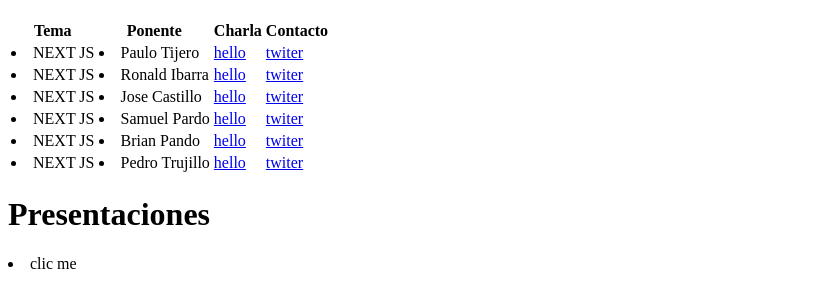
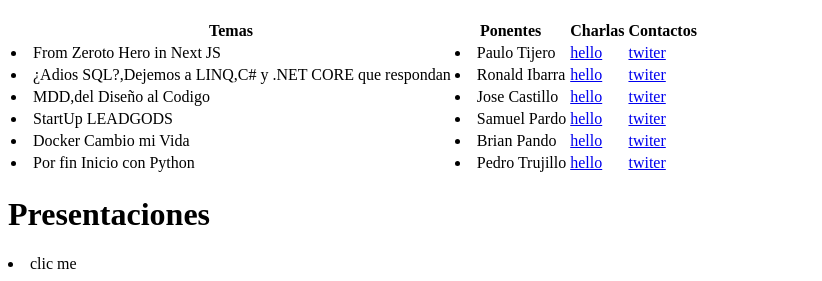
Before and after one commit to manuelrojasc/webinar-page, a plain HTML site: page index.html in a window 1280 px wide. Shown: the part 524-805 px from the top of the page, without its empty margins (0-822 px from the left). Drawn offline with Linux system fonts and the light colour scheme.

Commit message:
hello  world

```diff
--- a/index.html
+++ b/index.html
@@ -16,48 +16,48 @@
         <div id="table">
             <table>
                 <tr>
-                    <th>Tema</th>
-                    <th>Ponente</th>
-                    <th>Charla</th>
-                    <th>Contacto</th>
+                    <th>Temas</th>
+                    <th>Ponentes</th>
+                    <th>Charlas</th>
+                    <th>Contactos</th>
                 </tr>
                 <tr>
-                    <td><li>NEXT JS</li></td>
+                    <td><li>From Zeroto Hero in Next JS</li></td>
                     <td><li>Paulo Tijero</li></td>
                     <td><a title="links" href="#">hello</a></td>
                     <td><a title="Video" href="#">twiter</a></td>
                 </tr>
 
                 <tr>
-                    <td><li>NEXT JS</li></td>
+                    <td><li>¿Adios SQL?,Dejemos a LINQ,C# y .NET CORE que respondan</li></td>
                     <td><li>Ronald Ibarra</li></td>
                     <td><a title="links" href="#">hello</a></td>
                     <td><a title="Video" href="#">twiter</a></td>
                 </tr>
 
                 <tr>
-                    <td><li>NEXT JS</li></td>
+                    <td><li>MDD,del Diseño al Codigo</li></td>
                     <td><li>Jose Castillo</li></td>
                     <td><a title="links" href="#">hello</a></td>
                     <td><a title="Video" href="#">twiter</a></td>
                 </tr>
 
                 <tr>
-                    <td><li>NEXT JS</li></td>
+                    <td><li>StartUp LEADGODS</li></td>
                     <td><li>Samuel Pardo</li></td>
                     <td><a title="links" href="#">hello</a></td>
                     <td><a title="Video" href="#">twiter</a></td>
                 </tr>
 
                 <tr>
-                    <td><li>NEXT JS</li></td>
+                    <td><li>Docker Cambio mi Vida</li></td>
                     <td><li>Brian Pando</li></td>
                     <td><a title="links" href="#">hello</a></td>
                     <td><a title="Video" href="#">twiter</a></td>
                 </tr>
 
                 <tr>
-                    <td><li>NEXT JS</li></td>
+                    <td><li>Por fin Inicio con Python</li></td>
                     <td><li>Pedro Trujillo</li></td>
                     <td><a title="links" href="#">hello</a></td>
                     <td><a title="Video" href="#">twiter</a></td>
```
Also changed, not shown: src/index.css (added).
